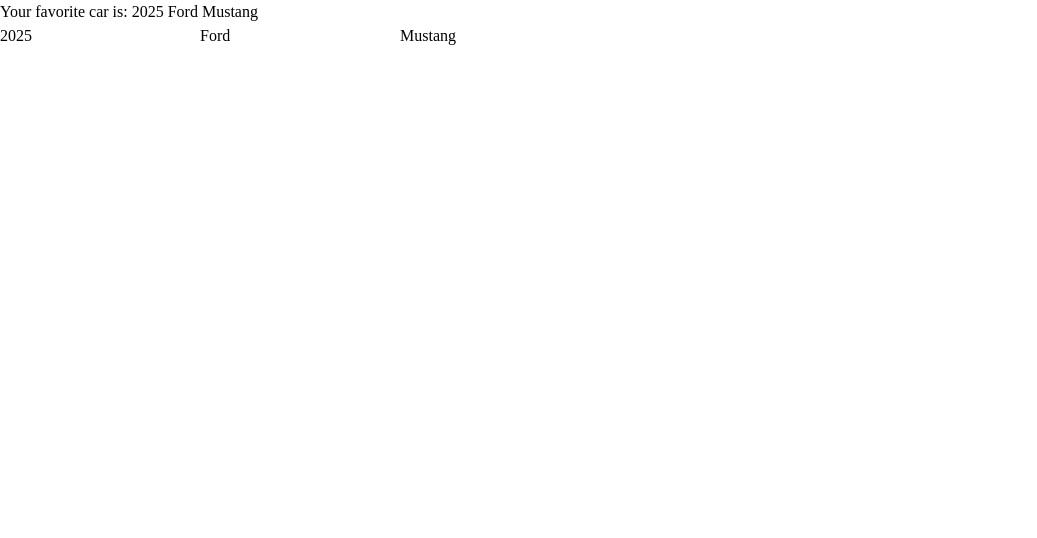
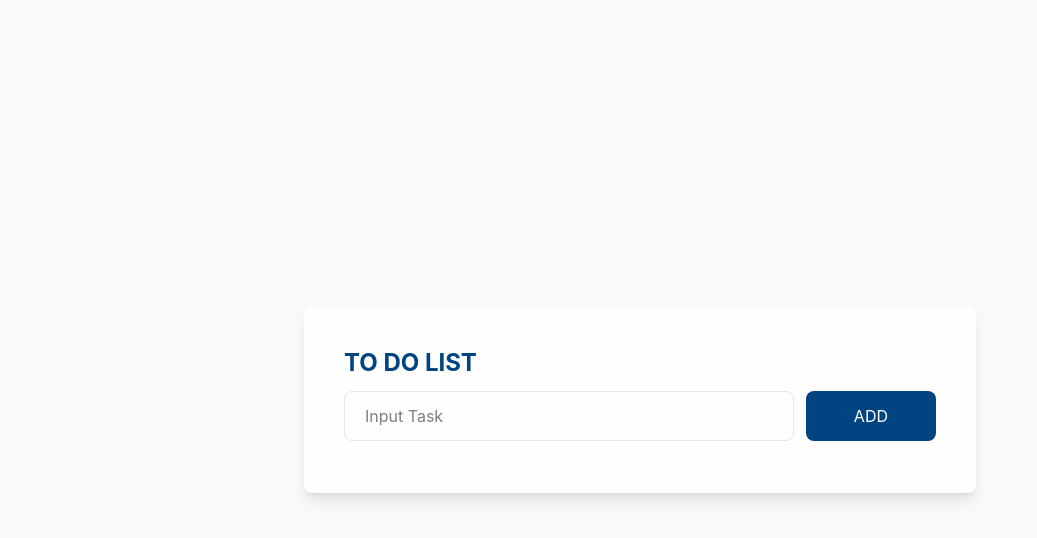
Before and after one commit to Lynch-ely/react-prac, a React (Vite) app: page / in a window 1280 px wide. Shown: the top 538 px of the page, without its empty margins (0-1037 px from the left). Built offline with nearby package versions, Linux system fonts and the light colour scheme.

Commit message:
Add ToDoList

```diff
--- /dev/null
+++ b/src/AddFood.jsx
@@ -0,0 +1,30 @@
+import React, { use, useState } from 'react'
+
+function AddFood() {
+    const [foods, setFoods] = useState(["Apple", "Banana", "Orange"]);
+    const [foodInput, setFoodInput] = useState('');
+
+    const handleAdd = () => {
+        console.log(foodInput);
+        setFoodInput('');
+        setFoods([...foods, foodInput]);
+    }
+
+
+  return (
+    <div className='space-y-3'>
+      <h2 className='font-bold text-2xl'>List of Food</h2>
+      <ul className='list-decimal'>
+        {foods.map((food, index) => <li key={index}>{food}</li>)}
+      </ul>
+      <div className='space-x-3'>
+        <input className='border rounded-lg px-5 py-2' type="text" placeholder='Enter Food'
+        value={foodInput}
+        onChange={(e) => setFoodInput(e.target.value)}/>
+        <button className='border rounded-lg px-5 py-2' onClick={handleAdd}>ADD</button>
+      </div>
+    </div>
+  )
+}
+
+export default AddFood
--- a/src/App.jsx
+++ b/src/App.jsx
@@ -6,13 +6,17 @@ import Button from './Button';
 import ColorPicker from './ColorPicker';
 import Updater from './Updater';
 import UpdateStateObject from './UpdateStateObject';
+import ToDoList from './components/ToDoList';
+import AddFood from './AddFood';
 
 function App() {
 
   return (
     <>
-      <div className='flex justify-center items-center min-h-screen'>
-        <UpdateStateObject />
+      <div className='flex justify-center items-center min-h-screen bg-[#f7f9fb]'>
+        {/* <AddFood /> */}
+        <ToDoList />
+        {/* <UpdateStateObject /> */}
         {/* <Updater /> */}
         {/* <ColorPicker /> */}
         {/* <Button /> */}
--- /dev/null
+++ b/src/components/Task.jsx
@@ -0,0 +1,11 @@
+import React from 'react'
+
+function Task() {
+  return (
+    <div className='border border-slate-200 px-5 py-3 rounded-lg'>
+
+    </div>
+  )
+}
+
+export default Task
--- /dev/null
+++ b/src/components/ToDoList.jsx
@@ -0,0 +1,45 @@
+import React, { useState } from 'react'
+import Task from './Task';
+import { IoIosClose } from "react-icons/io";
+
+function ToDoList() {
+    const [taskInput, setTaskInput] = useState('');
+    const [tasks, setTasks] = useState([]);
+
+    const handleAdd = () => {
+        if(taskInput !== ''){
+            setTaskInput('');
+            setTasks([...tasks, taskInput]);
+        }
+    }
+
+    const deleteTask = (index) => {
+        setTasks(tasks.filter((__, i) => i !== index));
+    }
+
+  return (
+    <div className='bg-[#FEFEFE] p-10 max-w-2xl w-full rounded-lg shadow-lg space-y-3'>
+      <div className='space-y-3'>
+        <h1 className='font-bold text-2xl uppercase text-[#004481]'>To Do List</h1>
+        <div className='flex gap-3'>
+            <input type='text' className='px-5 py-3 border border-slate-200 rounded-lg w-full focus:border-2 focus:border-[#004481] outline-none'
+            placeholder='Input Task'
+            value={taskInput}       //reference of deleting input
+            onChange={(e) => setTaskInput(e.target.value)}
+            ></input>
+            <button className='bg-[#004481] text-[#FEFEFE] px-12 py-3 rounded-lg' onClick={handleAdd}>ADD</button>
+        </div>
+      </div>
+      <div className='space-y-3'>
+        {tasks.map((task, index) => (
+                    <div key={index} className='border border-slate-200 px-5 py-3 rounded-lg flex justify-between'>
+                        <p>{task}</p>
+                        <IoIosClose size={25} onClick={() => deleteTask(index)}/>
+                    </div>
+                ))}
+      </div>
+    </div>
+  )
+}
+
+export default ToDoList
--- a/vite.config.js
+++ b/vite.config.js
@@ -1,5 +1,6 @@
 import { defineConfig } from 'vite'
-import react from '@vitejs/plugin-react'
+// import react from '@vitejs/plugin-react'
+import react from '@vitejs/plugin-react-oxc'
 import tailwindcss from '@tailwindcss/vite'
 
 // https://vite.dev/config/
```
Also changed, not shown: package.json (+6 -2 lines), 1 other file (tests, documents, lock files or other folders).
